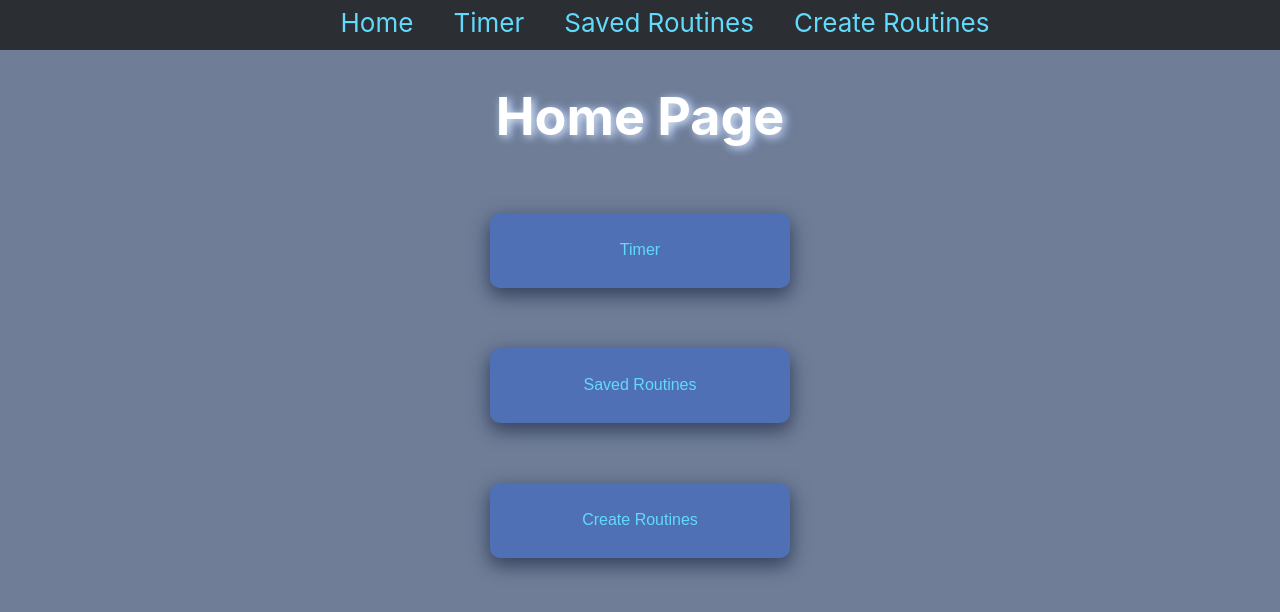
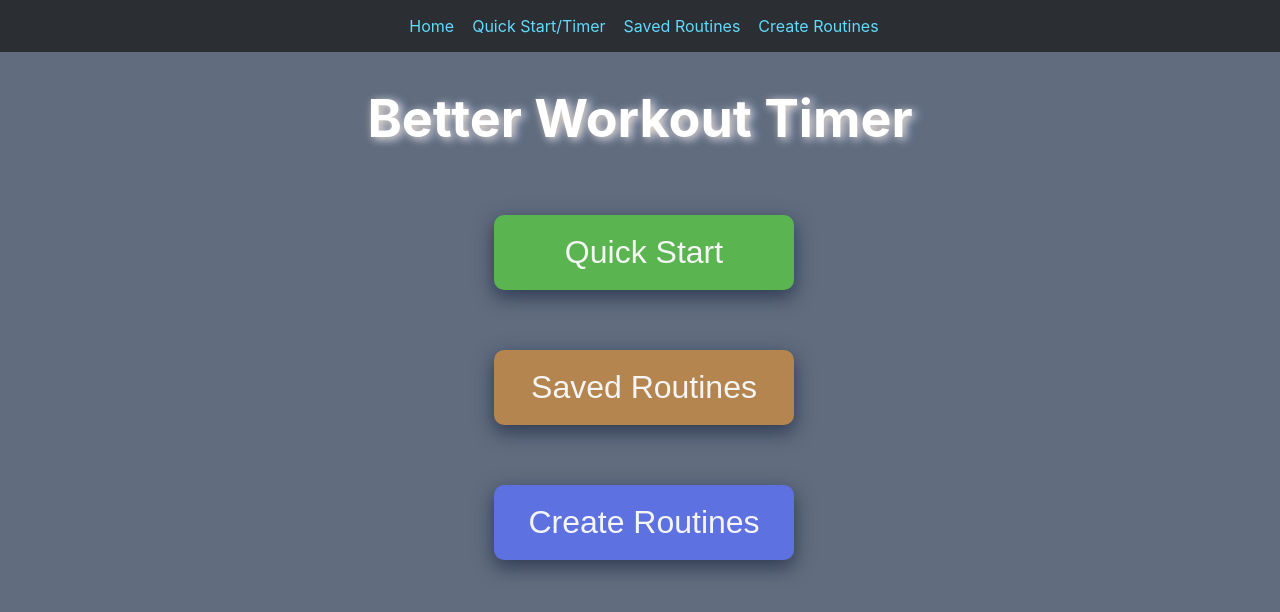
Before and after one commit to HC1Team/better-workout, a React (Create React App) app in the folder frontend/better-workout-timer/: page / in a window 1280 px wide. Shown: the top 612 px of the page. Built offline with nearby package versions, Linux system fonts and the light colour scheme.

Commit message:
minor changes to home page

```diff
--- a/frontend/better-workout-timer/src/App.js
+++ b/frontend/better-workout-timer/src/App.js
@@ -20,7 +20,6 @@ class App extends Component {
             <Route path="/savedRoutines" component={SavedRoutines} />
             <Route path="/createRoutines" component={CreateRoutines} />
           </Switch>
-
         </div>
 
 
--- a/frontend/better-workout-timer/src/Components/Home.js
+++ b/frontend/better-workout-timer/src/Components/Home.js
@@ -6,16 +6,24 @@ class Home extends Component {
 render() {
     return (
       <div className="App">
-        <h1>Home Page</h1>
+        <h1>Better Workout Timer</h1>
+        <ul>
+          <li>
             <Link to="/timer">
-          <button className="home-button">Timer</button>
+              <button className="home-button quick-start-btn">Quick Start</button>
             </Link>
+          </li>
+          <li>
             <Link to="/savedRoutines">
-          <button className="home-button">Saved Routines</button>
+              <button className="home-button saved-routines-btn">Saved Routines</button>
             </Link>
+          </li>
+          <li>
             <Link to="/createRoutine">
-          <button className="home-button">Create Routines</button>
+              <button className="home-button create-routines-btn">Create Routines</button>
             </Link>
+          </li>
+        </ul>
       </div>
     );
   }
--- a/frontend/better-workout-timer/src/Components/Nav.js
+++ b/frontend/better-workout-timer/src/Components/Nav.js
@@ -11,7 +11,7 @@ class Nav extends Component {
             <li>Home</li>
           </Link>
           <Link className="my-nav" to="/timer">
-            <li>Timer</li>
+            <li>Quick Start/Timer</li>
           </Link>
           <Link className="my-nav" to="/savedRoutines">
             <li>Saved Routines</li>
@@ -19,6 +19,7 @@ class Nav extends Component {
           <Link className="my-nav" to="/createRoutines">
             <li>Create Routines</li>
           </Link>
+          {/* Make Hamburger nav that is hidden */}
         </ul>
       </nav>
     );
--- a/frontend/better-workout-timer/src/Components/Styles/App.css
+++ b/frontend/better-workout-timer/src/Components/Styles/App.css
@@ -1,5 +1,5 @@
 body {
-  background-color: #6f7d97;
+  background-color: #616c7e;
   display: flex;
   flex-direction: column;
   align-items: center;
@@ -10,7 +10,16 @@ body {
 }
 
 h1 {
-  text-shadow: 3px 2px 10px aliceblue, 5px 2px 10px #4f70b4;
+  text-shadow: 3px 2px 10px blanchedalmond, 5px 2px 10px #4f70b4;
+}
+
+li {
+  list-style: none;
+  padding: 0;
+  margin: 0 auto;
+  margin-left: -2rem;
+  text-align: center;
+  align-items: center;
 }
 
 .App {
@@ -30,10 +39,14 @@ h1 {
   color: #61dafb;
   list-style: none;
   display: inline-flex;
-  padding: 0 15px 5px 25px;
-  margin:  0 5px 0 5px;
+  padding: 0 25px 0 25px;
   background-color: #2b2e33;
   margin: 0;
+  font-size: 1rem;
+}
+
+.my-nav:hover {
+  color: aliceblue;
 }
 
 nav.my-nav {
@@ -42,7 +55,7 @@ nav.my-nav {
   padding: 0px;
   margin: 0px;
   width: 100vw;
-  height: 50px;
+  height: auto;
 }
 
 button.home-button {
@@ -57,18 +70,65 @@ button.home-button {
   justify-content: center;
   text-decoration: none;
   display: inline-block;
-  font-size: 16px;
+  font-size: 2rem;
   margin: 30px;
-  margin-right: 30vw;
-  margin-left: 30vw;
+  position: relative;
+  /* margin-right: 30vw;
+  margin-left: 30vw; */
   cursor: pointer;
   border-radius: 10px;
   box-shadow: 0 8px 16px 0 rgba(12, 11, 11, 0.2), 0 6px 20px 0 rgba(41, 58, 95, 0.664);
 }
 
-@media only screen and (max-width: 700px) {
-  button.home-button {
-    margin-right: 10vw;
-    margin-left: 10vw;
+
+button.home-button:hover {
+  color: aliceblue;
+}
+@keyframes clicked {
+  from {top: 0px;}
+  to {top:10px;}
+}
+
+button.home-button:active {
+  animation-name: clicked;
+  animation-direction: ease;
+  animation-duration: 0.22s;
+}
+
+button.quick-start-btn {
+  background-color: rgb(90, 180, 79);
+  color: whitesmoke;
+}
+
+button.quick-start-btn:hover {
+  color:rgb(13, 13, 14);
+  background-color:  rgb(131, 197, 122);
+}
+
+button.saved-routines-btn {
+  background-color: rgb(180, 133, 79);
+  color: whitesmoke;
+}
+
+button.saved-routines-btn:hover {
+  color:rgb(13, 13, 14);
+  background-color:  rgb(199, 155, 104);
+}
+
+button.create-routines-btn {
+  background-color: rgb(93, 113, 224);
+  color: whitesmoke;
+}
+
+button.create-routines-btn:hover {
+  color: rgb(13, 13, 14);
+  background-color: rgb(140, 148, 197);
+}
+
+@media only screen and (max-width: 570px) {
+  nav.my-nav {
+    height: auto;
+    padding: 0;
+    margin: 0;
   }
 }
```
Also changed, not shown: 1 other file (tests, documents, lock files or other folders). Lines whose indentation alone changed are shown as unchanged.
